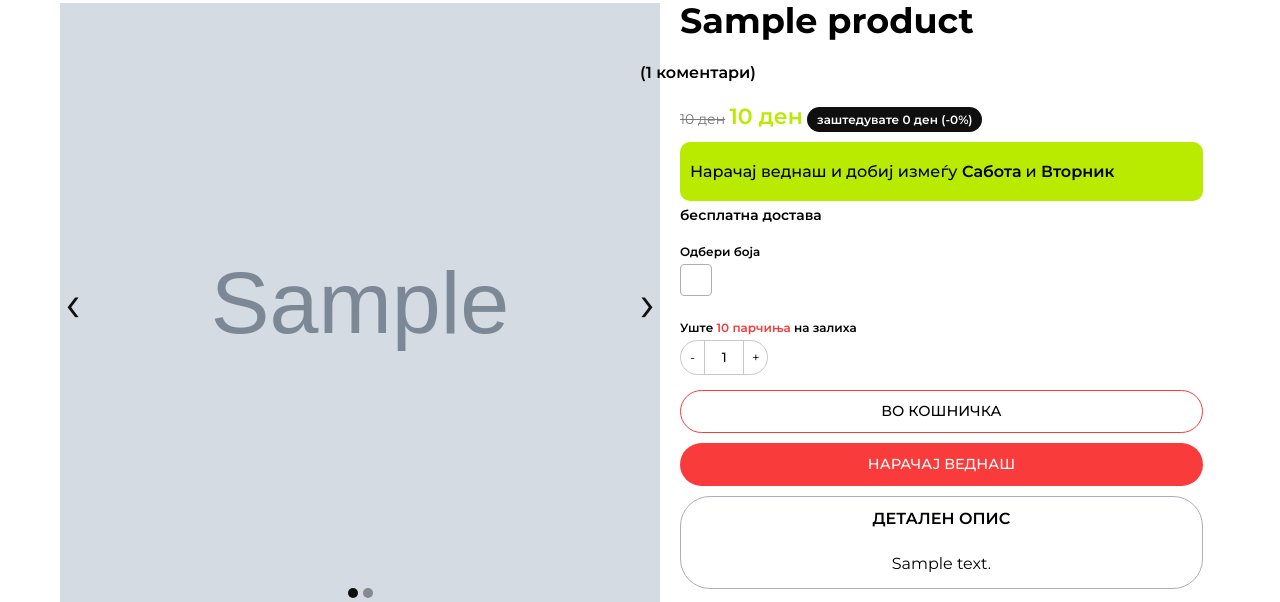
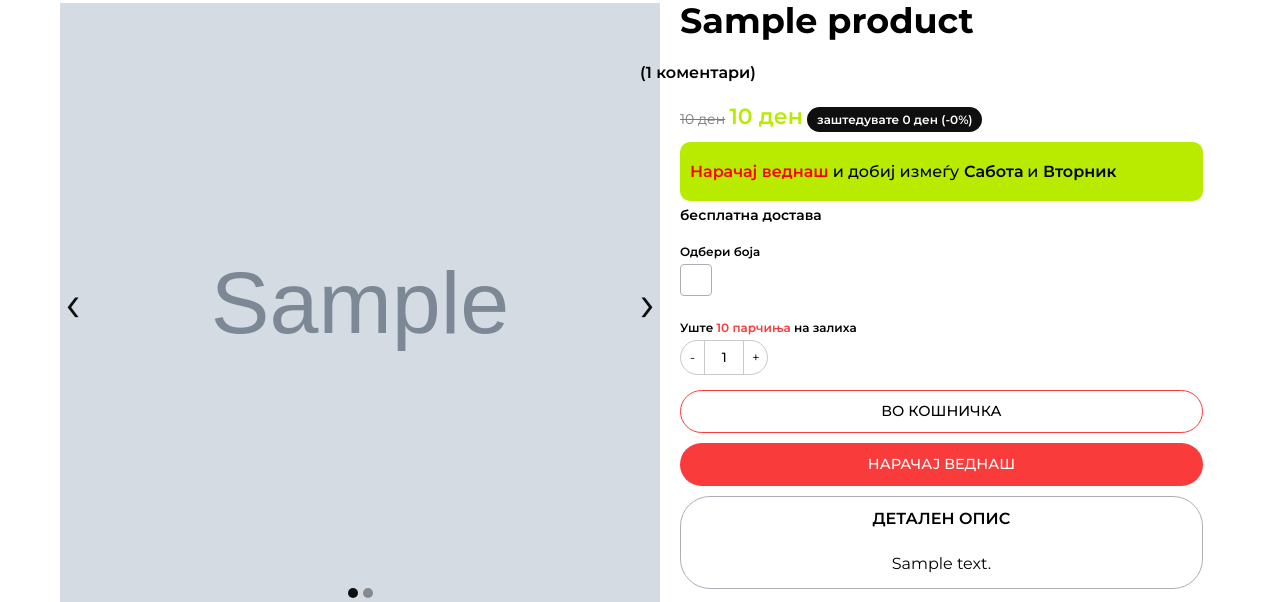
Before and after one commit to TheFrisb/GreenGoProd, a Django app: a page that uses shop/templates/shop/product-page.html in a window 1280 px wide. Shown: the part 217-819 px from the top of the page. Run offline with Django 4.2, Linux system fonts and the light colour scheme; tables that the repository leaves empty hold one stand-in row (values such as "Sample post"); grey boxes marked "Sample" are stand-in pictures; parts of the project's set-up code (start-up, migrations or seed data) failed here and were passed over; some libraries are stand-ins or nearby versions.

Commit message:
Update product-page.html

```diff
--- a/shop/templates/shop/product-page.html
+++ b/shop/templates/shop/product-page.html
@@ -47,10 +47,10 @@
         <br class="mobile">
         <div class="product-savings"><p>заштедувате <span class="money_saved">{{ money_saved }}</span> ден (<span class="percentage">-{{ percentage }}%</span>)</p></div>
         {% if product.free_shipping == True %}
-        <p class="delivery-calculator">Нарачај веднаш и добиј измеѓу <br class="mobile"><span class="delivery-day">{{ delivery_days.0 }}</span> и <span class="delivery-day">{{ delivery_days.1 }}</span></p>
+        <p class="delivery-calculator"><span style="color:red;font-weight:600">Нарачај веднаш</span> и добиј измеѓу <br class="mobile"><span class="delivery-day">{{ delivery_days.0 }}</span> и <span class="delivery-day">{{ delivery_days.1 }}</span></p>
         <p class="free-shipping">бесплатна достава</p>
         {% else %}
-        <p class="delivery-calculator">Нарачај веднаш и добиј измеѓу <br class="mobile"><span class="delivery-day">{{ delivery_days.0 }}</span> и <span class="delivery-day">{{ delivery_days.1 }}</span></p>
+        <p class="delivery-calculator"><span style="color:red;font-weight:600">Нарачај веднаш</span> и добиј измеѓу <br class="mobile"><span class="delivery-day">{{ delivery_days.0 }}</span> и <span class="delivery-day">{{ delivery_days.1 }}</span></p>
         {% endif %}
     </div>
     {% if attributes %}
```
